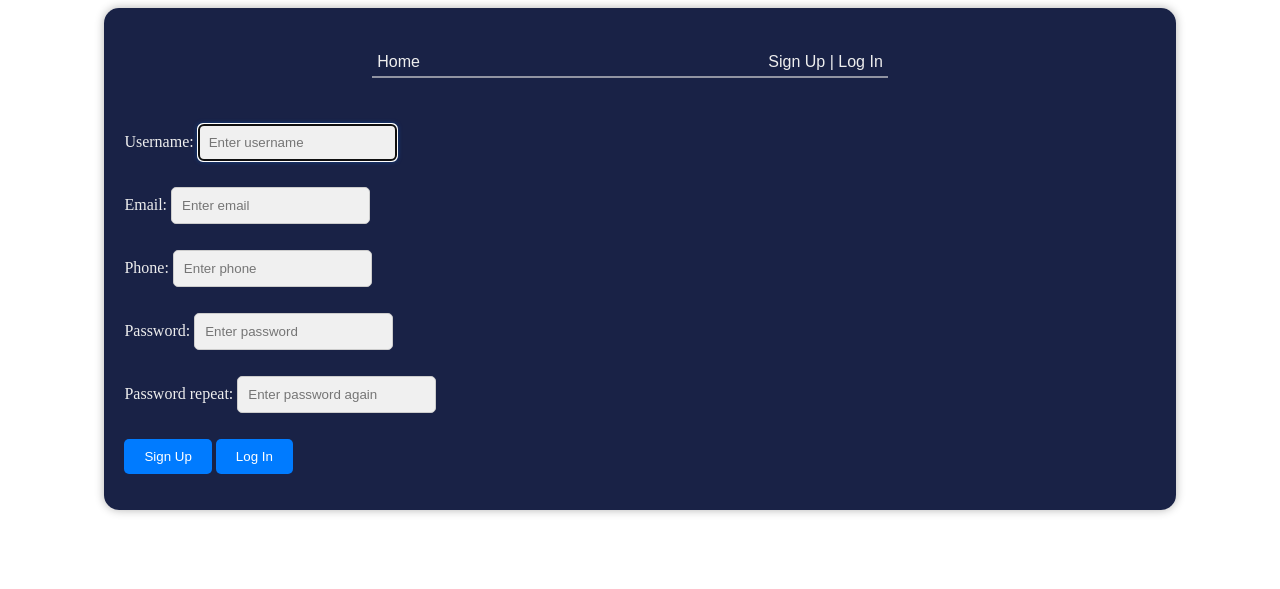
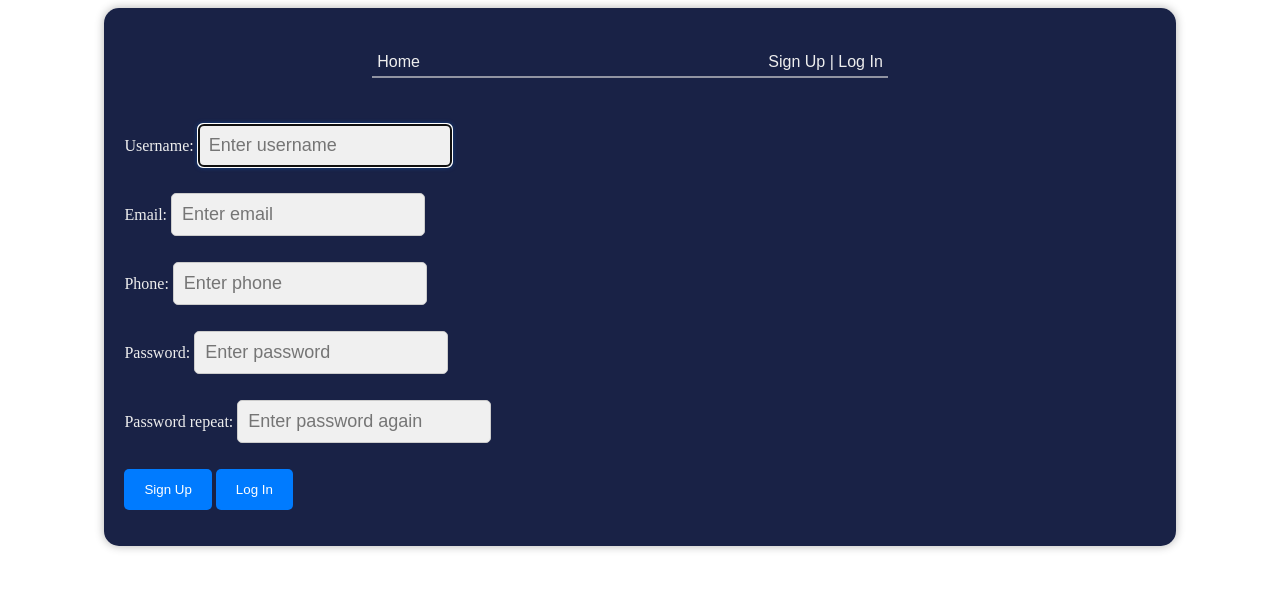
Before and after one commit to F-redy/assistant_in_learning_new_words, a Django app: page /users/signup/ in a window 1280 px wide. Shown: the top 589 px of the page. Run offline with Django 4.2, Linux system fonts and the light colour scheme.

Commit message:
change padding button

```diff
--- a/static/my_project/css/styles.css
+++ b/static/my_project/css/styles.css
@@ -26,6 +26,7 @@ input {
     margin-bottom: 10px;
     border: 1px solid #ccc;
     border-radius: 5px;
+    font-size: 18px;
 }
 
 input:focus {
@@ -36,7 +37,7 @@ input:focus {
 button {
     background-color: #007bff;
     color: #fff;
-    padding: 10px 20px;
+    padding: 13px 20px;
     border: none;
     border-radius: 5px;
     cursor: pointer;
@@ -65,7 +66,6 @@ button {
 
 .button-inline {
     display: inline-block;
-
 }
 
 .button-center {
```
